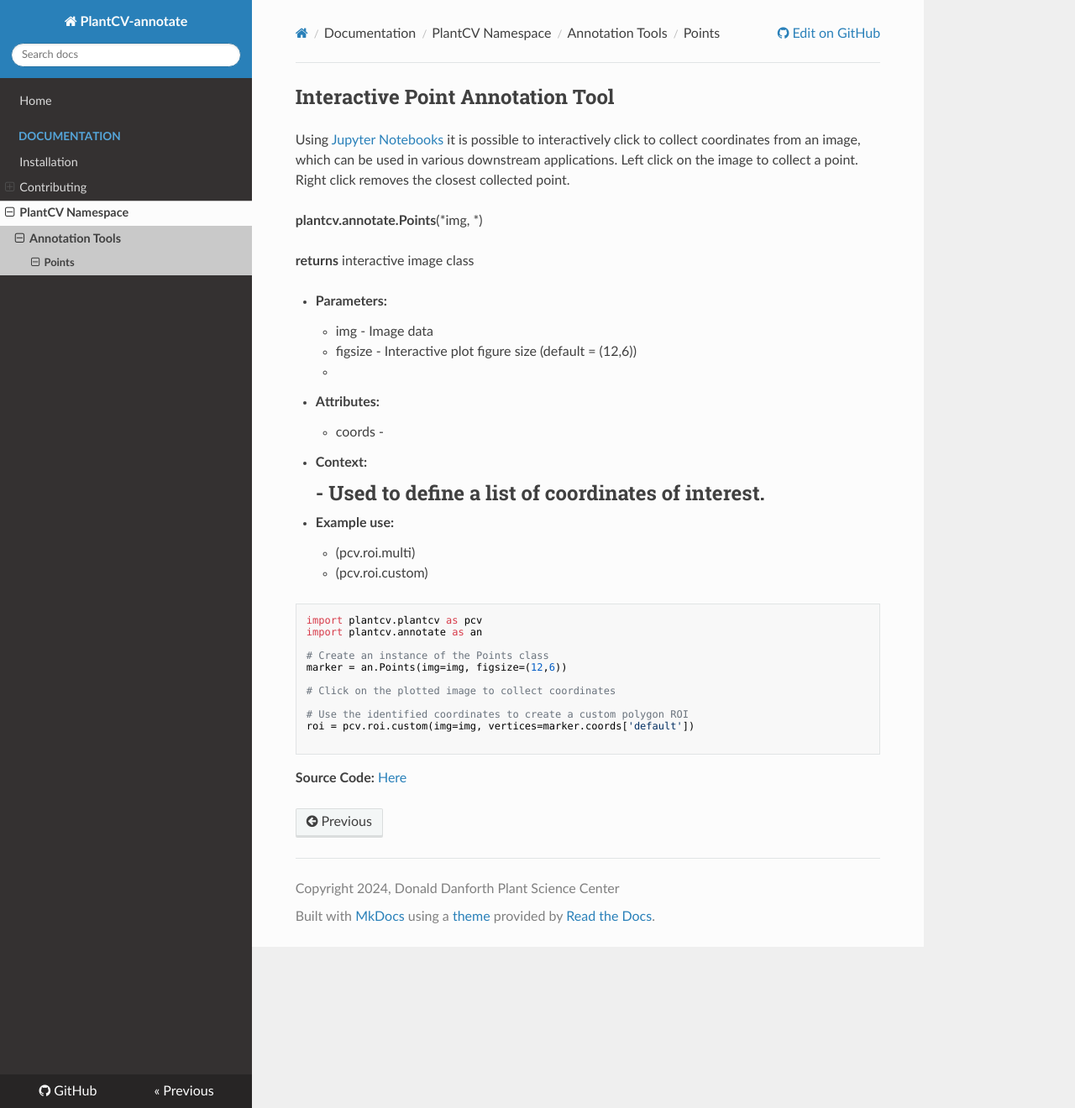
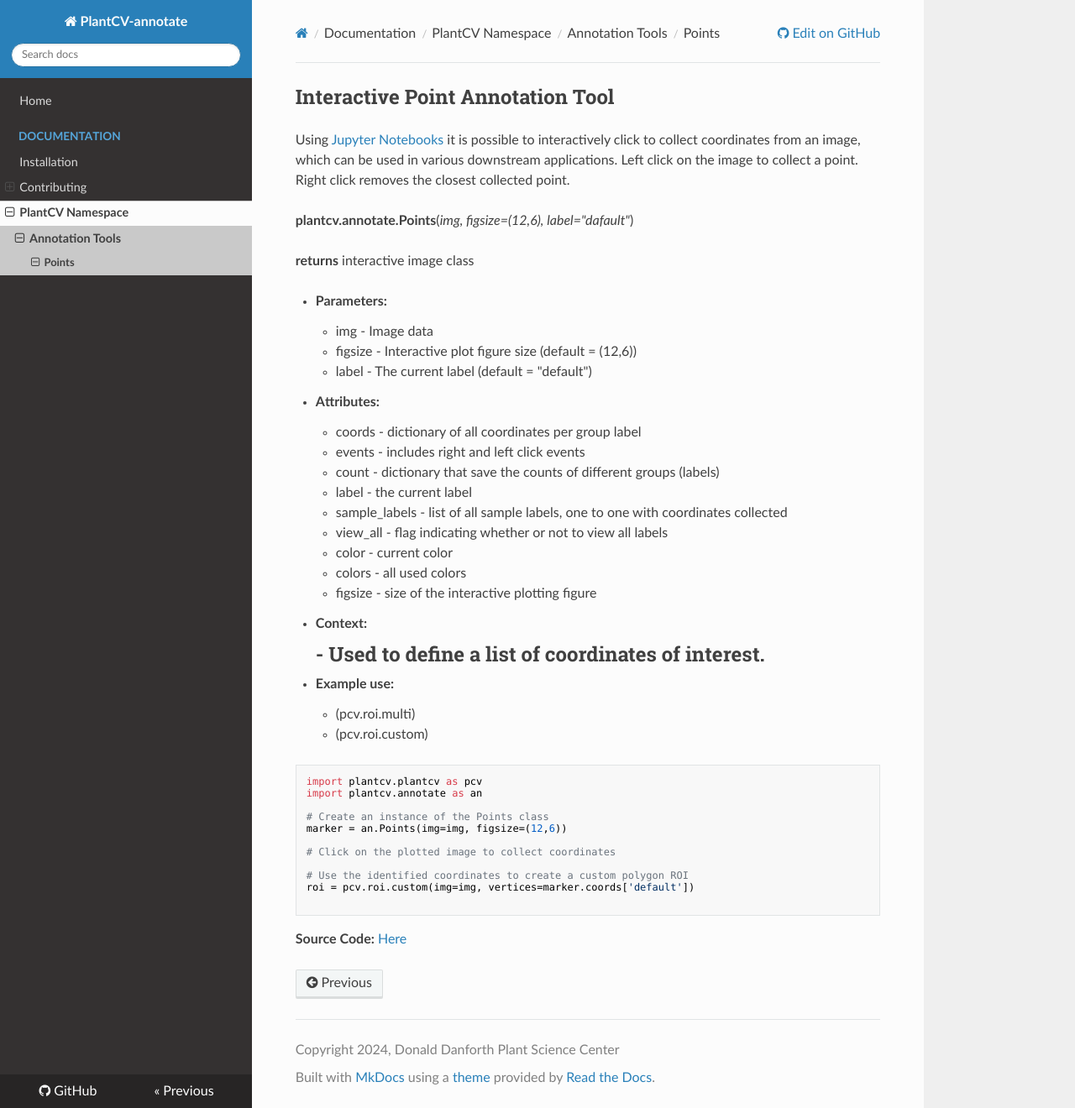
Before and after one commit to danforthcenter/plantcv-annotate, an MkDocs documentation site: the page built from docs/Points.md, in a window 1280 px wide and 1320 px high. Shown: the whole window at 84% size. Built offline with MkDocs 1.6.1, drawn with Linux system fonts in a browser that asks for light colours; nearby versions of some CDN libraries.

Commit message:
Update Points.md
add current attributes

```diff
--- a/docs/Points.md
+++ b/docs/Points.md
@@ -3,17 +3,25 @@
 Using [Jupyter Notebooks](jupyter.md) it is possible to interactively click to collect coordinates from an image, which can be used in various downstream applications. Left click on the image to collect a point. Right click removes the
 closest collected point.
 
-**plantcv.annotate.Points**(*img, *)
+**plantcv.annotate.Points**(*img, figsize=(12,6), label="dafault"*)
 
 **returns** interactive image class
 
 - **Parameters:**
     - img - Image data
     - figsize - Interactive plot figure size (default = (12,6))
-    -
+    - label - The current label (default = "default")
 
 - **Attributes:**
-    - coords -
+    - coords - dictionary of all coordinates per group label
+    - events - includes right and left click events
+    - count - dictionary that save the counts of different groups (labels)
+    - label - the current label
+    - sample_labels - list of all sample labels, one to one with coordinates collected
+    - view_all - flag indicating whether or not to view all labels
+    - color - current color
+    - colors - all used colors
+    - figsize - size of the interactive plotting figure
 
 - **Context:**
     - Used to define a list of coordinates of interest.
```
